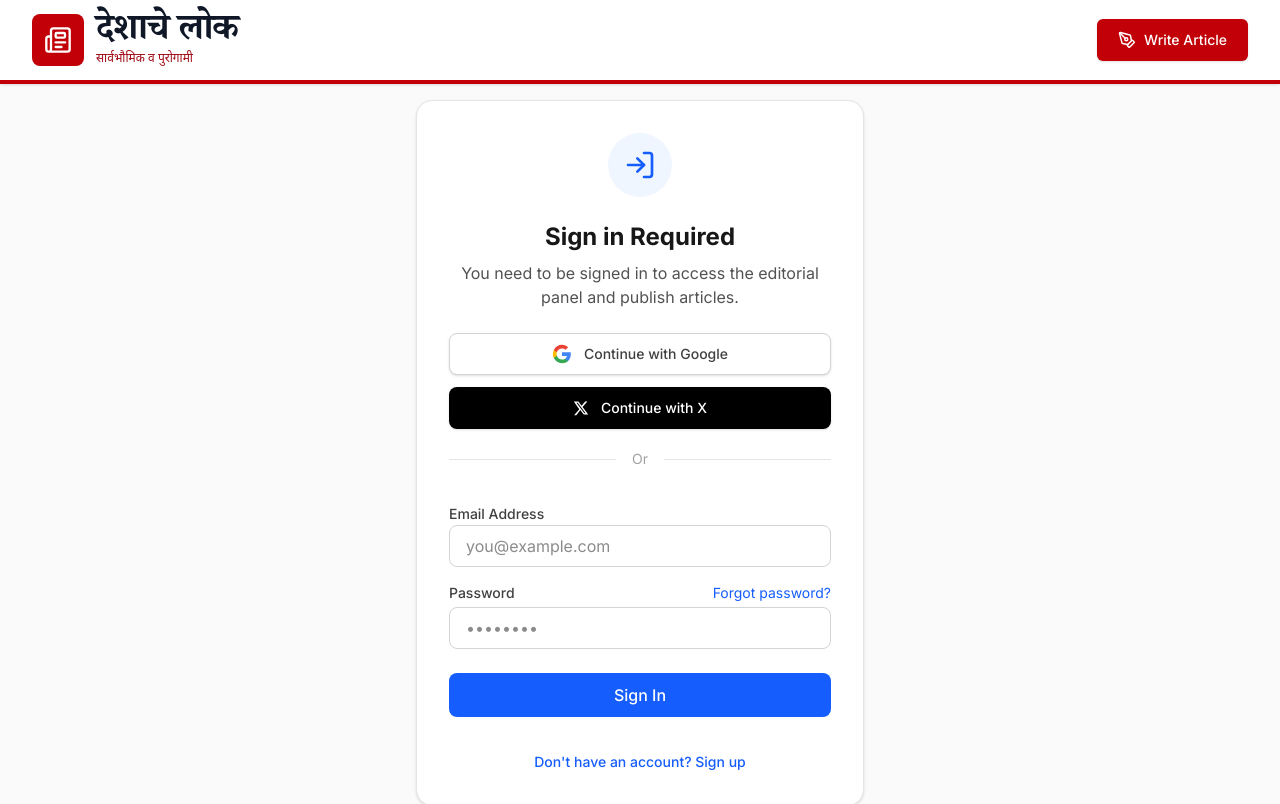
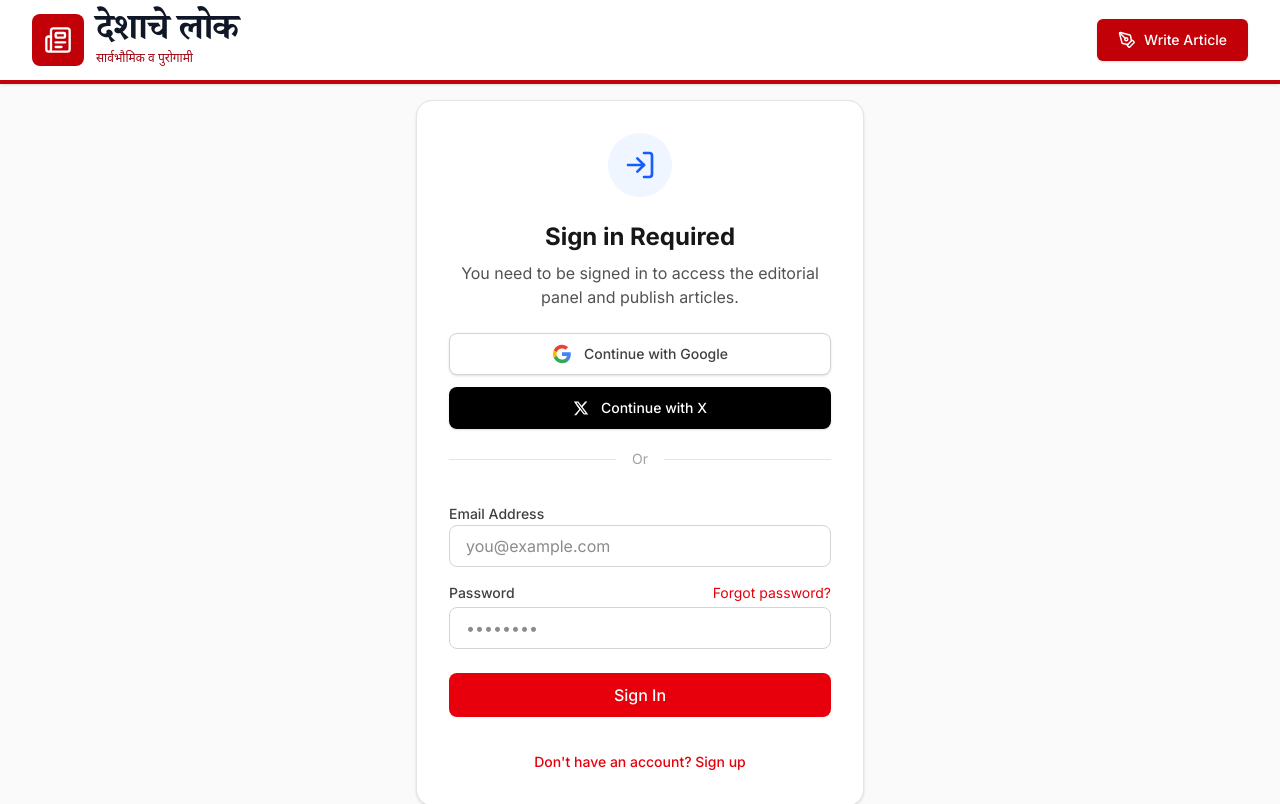
Before and after one commit to dipesh6366/Deshachelok, a Next.js app in the folder deshache-lok-nextjs/: page /editor/new in a window 1280 px wide. Shown: the top 804 px of the page. Built offline with nearby package versions, Linux system fonts and the light colour scheme; no server answers.

Commit message:
Update AuthGate.tsx

```diff
--- a/deshache-lok-nextjs/components/AuthGate.tsx
+++ b/deshache-lok-nextjs/components/AuthGate.tsx
@@ -17,7 +17,7 @@ export default function AuthGate({ children }: { children: React.ReactNode }) {
   if (isLoading) {
     return (
       <div className="min-h-[60vh] flex items-center justify-center">
-        <div className="animate-spin rounded-full h-12 w-12 border-b-2 border-blue-600"></div>
+        <div className="animate-spin rounded-full h-12 w-12 border-b-2 border-red-600"></div>
       </div>
     );
   }
@@ -132,7 +132,7 @@ export default function AuthGate({ children }: { children: React.ReactNode }) {
                 required
                 value={email}
                 onChange={(e) => setEmail(e.target.value)}
-                className="w-full px-4 py-2 border border-neutral-300 rounded-lg focus:ring-2 focus:ring-blue-500 focus:border-blue-500 outline-none transition-shadow"
+                className="w-full px-4 py-2 border border-neutral-300 rounded-lg focus:ring-2 focus:ring-red-500 focus:border-red-500 outline-none transition-shadow"
                 placeholder="you@example.com"
               />
             </div>
@@ -149,7 +149,7 @@ export default function AuthGate({ children }: { children: React.ReactNode }) {
                         setError('');
                         setMessage('');
                       }}
-                      className="text-sm text-blue-600 hover:text-blue-800"
+                      className="text-sm text-red-600 hover:text-red-800"
                     >
                       Forgot password?
                     </button>
@@ -160,7 +160,7 @@ export default function AuthGate({ children }: { children: React.ReactNode }) {
                   required={!isForgotPassword}
                   value={password}
                   onChange={(e) => setPassword(e.target.value)}
-                  className="w-full px-4 py-2 border border-neutral-300 rounded-lg focus:ring-2 focus:ring-blue-500 focus:border-blue-500 outline-none transition-shadow"
+                  className="w-full px-4 py-2 border border-neutral-300 rounded-lg focus:ring-2 focus:ring-red-500 focus:border-red-500 outline-none transition-shadow"
                   placeholder="••••••••"
                   minLength={6}
                 />
@@ -170,7 +170,7 @@ export default function AuthGate({ children }: { children: React.ReactNode }) {
             <button
               type="submit"
               disabled={isSubmitting}
-              className="w-full py-2.5 px-4 bg-blue-600 hover:bg-blue-700 text-white font-medium rounded-lg transition-colors disabled:opacity-70 disabled:cursor-not-allowed mt-2"
+              className="w-full py-2.5 px-4 bg-red-600 hover:bg-red-700 text-white font-medium rounded-lg transition-colors disabled:opacity-70 disabled:cursor-not-allowed mt-2"
             >
               {isSubmitting ? 'Please wait...' : isForgotPassword ? 'Send Reset Link' : isLogin ? 'Sign In' : 'Sign Up'}
             </button>
@@ -180,7 +180,7 @@ export default function AuthGate({ children }: { children: React.ReactNode }) {
                 <button
                   type="button"
                   onClick={() => setIsForgotPassword(false)}
-                  className="text-sm text-blue-600 hover:text-blue-800 font-medium"
+                  className="text-sm text-red-600 hover:text-red-800 font-medium"
                 >
                   Back to sign in
                 </button>
@@ -188,7 +188,7 @@ export default function AuthGate({ children }: { children: React.ReactNode }) {
                 <button
                   type="button"
                   onClick={() => setIsLogin(!isLogin)}
-                  className="text-sm text-blue-600 hover:text-blue-800 font-medium"
+                  className="text-sm text-red-600 hover:text-red-800 font-medium"
                 >
                   {isLogin ? "Don't have an account? Sign up" : 'Already have an account? Sign in'}
                 </button>
```
